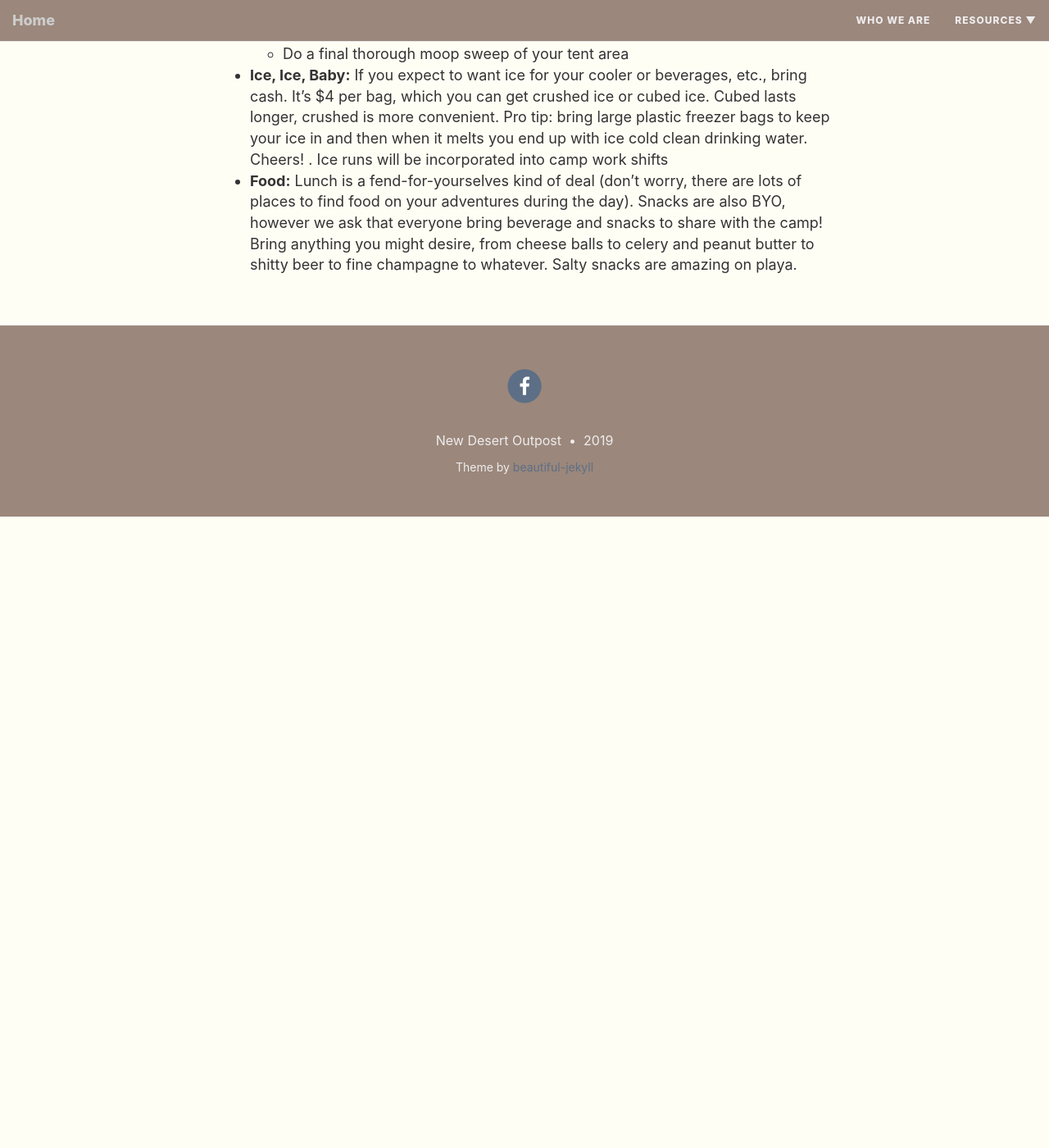
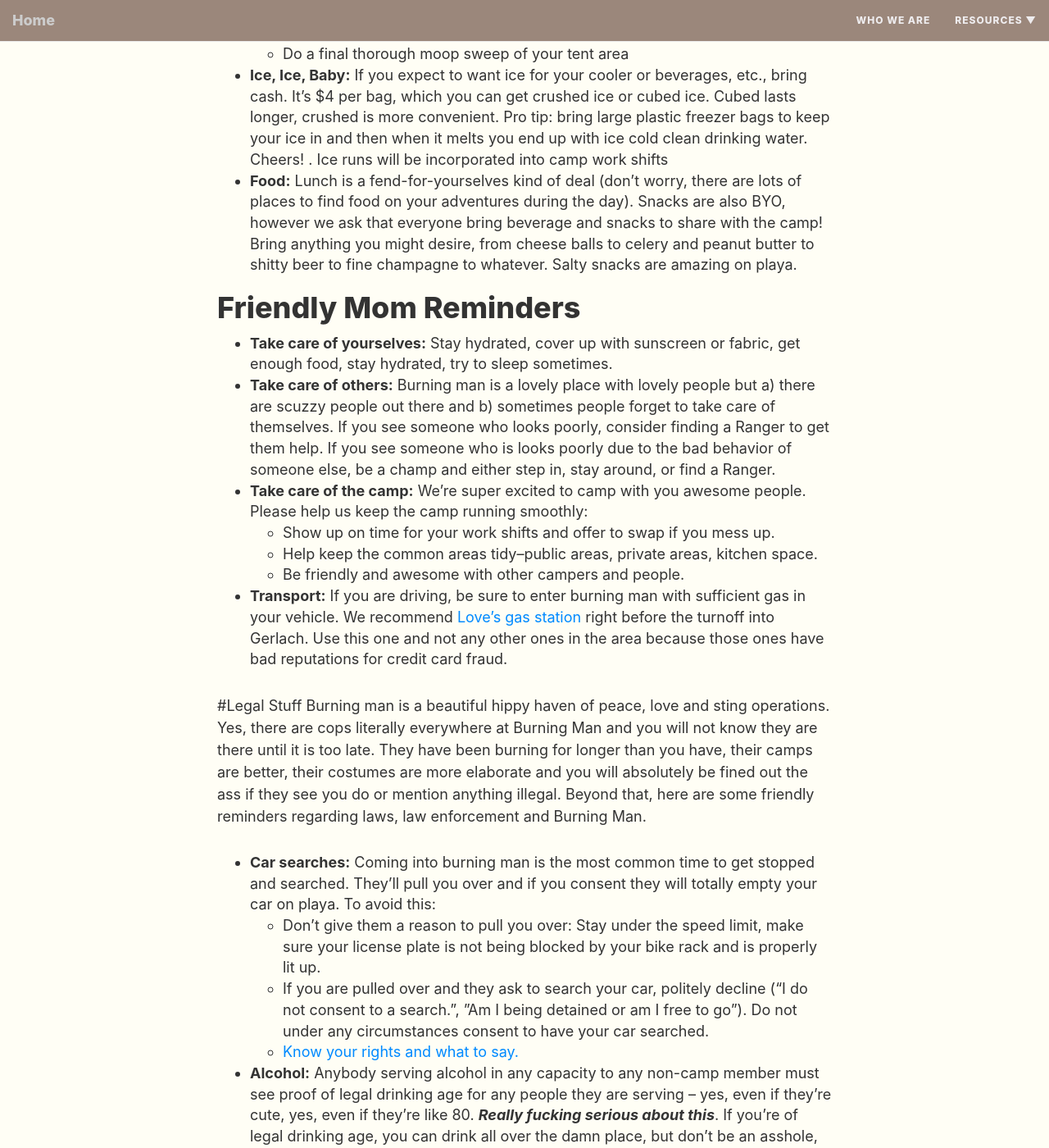
Before and after one commit to thenewdesertoutpost/newdesertoutpost.github.io, a Jekyll site: the page built from pages/camper_guide.md, in a window 1280 px wide and 1400 px high, scrolled down 2815 px. Shown: the whole window at 82% size. Built offline with Jekyll 4.4.1, drawn with Linux system fonts in a browser that asks for light colours; nearby versions of some CDN libraries; before the commit the page ends 3445 px from its top, so only the background shows below that; some of the changed text lies outside the part shown.

Commit message:
More camp guidiness.

```diff
--- a/pages/camper_guide.md
+++ b/pages/camper_guide.md
@@ -40,7 +40,7 @@ It's important that we create a community, not just a camp, an all campers play
 * **Shower:** For when you feel like being clean for, like, 5 min. Bring your own camping solar shower bag and conserve water when you shower. Please be warned, the shower stall is cursed--inevitably within an hour of someone showering, a dust storm kicks up.
 * **Power:** The camp has a gas powered generator that will be running in the evening for camp lighting. We’ll have an area to plug in anything that needs to be charged, but please be courteous and remove your stuff when it’s done charging so everybody can have at it. The generator is not guaranteed for personal use swamp coolers,AC units, hitachi personal massager, etc. If you want to use it for high-power personal items, please consult the power team lead first.
 
-# Other Things to Know
+# At and Around the Camp
 * **Transportation to the playa:** Don’t have a vehicle pass to the burn? No biggie. Use the Burner Express.
 * **Camp Events:** The camp will be having a series of events during the week. If you’re not working the event, you don’t have to be there, but we’d love for you to join the fun. If you are working the event, please remember to always check ID.
 * **Trash / Can Recycling / Compost / Burnables:** We’ll have cans in the camp for each of these. Please compress anything you put into these as much as possible, . Recyclables will be taken to the recycling camp, and compostable/burnable things will be put in the burn barrel. Anybody caught throwing non-burnable stuff in the burn barrel will be obliged to sit on it while it is lit and while they recite the 10 Principles from memory. You have been warned.
@@ -50,3 +50,29 @@ It's important that we create a community, not just a camp, an all campers play
   * Do a final thorough moop sweep of your tent area
 * **Ice, Ice, Baby:** If you expect to want ice for your cooler or beverages, etc., bring cash. It's $4 per bag, which you can get crushed ice or cubed ice. Cubed lasts longer, crushed is more convenient. Pro tip: bring large plastic freezer bags to keep your ice in and then when it melts you end up with ice cold clean drinking water. Cheers! . Ice runs will be incorporated into camp work shifts
 * **Food:** Lunch is a fend-for-yourselves kind of deal (don’t worry, there are lots of places to find food on your adventures during the day). Snacks are also BYO, however we ask that everyone bring beverage and snacks to share with the camp! Bring anything you might desire, from cheese balls to celery and peanut butter to shitty beer to fine champagne to whatever. Salty snacks are amazing on playa.
+
+# Friendly Mom Reminders
+
+* **Take care of yourselves:** Stay hydrated, cover up with sunscreen or fabric, get enough food, stay hydrated, try to sleep sometimes.
+* **Take care of others:** Burning man is a lovely place with lovely people but a) there are scuzzy people out there and b) sometimes people forget to take care of themselves. If you see someone who looks poorly, consider finding a Ranger to get them help. If you see someone who is looks poorly due to the bad behavior of someone else, be a champ and either step in, stay around, or find a Ranger.
+* **Take care of the camp:** We're super excited to camp with you awesome people. Please help us keep the camp running smoothly:
+  * Show up on time for your work shifts and offer to swap if you mess up.
+  * Help keep the common areas tidy--public areas, private areas, kitchen space.
+  * Be friendly and awesome with other campers and people.
+* **Transport:** If you are driving, be sure to enter burning man with sufficient gas in your vehicle. We recommend [Love’s gas station](https://www.google.com/maps/place/Love's+Travel+Stop/@40.213232,-120.261851,8z/data=!4m15!1m9!2m8!1slove's+gas+station!3m6!1slove's+gas+station!2sGerlach,+NV+89412!3s0x809fb25d9546944f:0xd0558e212d1d9022!4m2!1d-119.3567677!2d40.6516223!3m4!1s0x0:0x583c8b2cc7d33907!8m2!3d39.6179208!4d-119.2665482) right before the turnoff into Gerlach. Use this one and not any other ones in the area because those ones have bad reputations for credit card fraud.
+
+
+#Legal Stuff
+Burning man is a beautiful hippy haven of peace, love and sting operations. Yes, there are cops literally everywhere at Burning Man and you will not know they are there until it is too late. They have been burning for longer than you have, their camps are better, their costumes are more elaborate and you will absolutely be fined out the ass if they see you do or mention anything illegal. Beyond that, here are some friendly reminders regarding laws, law enforcement and Burning Man.
+
+* **Car searches:** Coming into burning man is the most common time to get stopped and searched. They’ll pull you over and if you consent they will totally empty your car on playa. To avoid this:
+  * Don’t give them a reason to pull you over: Stay under the speed limit, make sure your license plate is not being blocked by your bike rack and is properly lit up.
+  * If you are pulled over and they ask to search your car, politely decline (“I do not consent to a search.”, ”Am I being detained or am I free to go”). Do not under any circumstances consent to have your car searched.
+  * [Know your rights and what to say.](https://www.aclunc.org/our-work/know-your-rights/your-rights-and-police)
+* **Alcohol:** Anybody serving alcohol in any capacity to any non-camp member must see proof of legal drinking age for any people they are serving -- yes, even if they’re cute, yes, even if they’re like 80. ***Really fucking serious about this***. If you’re of legal drinking age, you can drink all over the damn place, but don’t be an asshole, and remember to bring some form of ID with you on your adventures--a drivers lic or a copy of it taped to your cup usually works well.
+* **Substances:**
+  * Pot is legal in California! Pot is legal in Nevada! Pot is **not legal** federally, and Burning Man is on federal land. Do not consume or share pot in plain sight outside of the camp
+  * Do not under any circumstances solicit, offer, or make reference to personal consumption of any illegal substances to people you do not personally know. ***So. Damn. Serious***.
+* Additional Resources
+  * Burning Man’s recommendations on how to relate to law enforcement.
+  * Seriously watch this: https://www.youtube.com/watch?v=d-7o9xYp7eE
```
